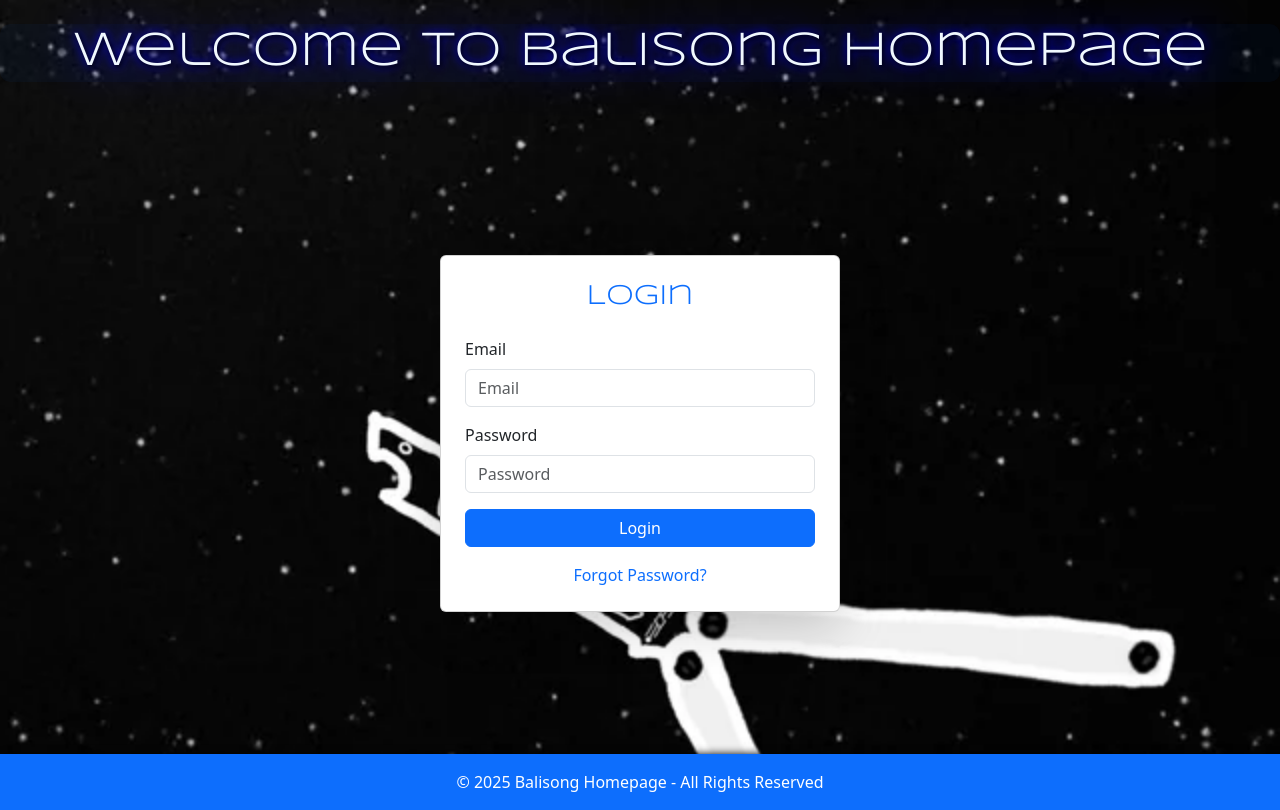
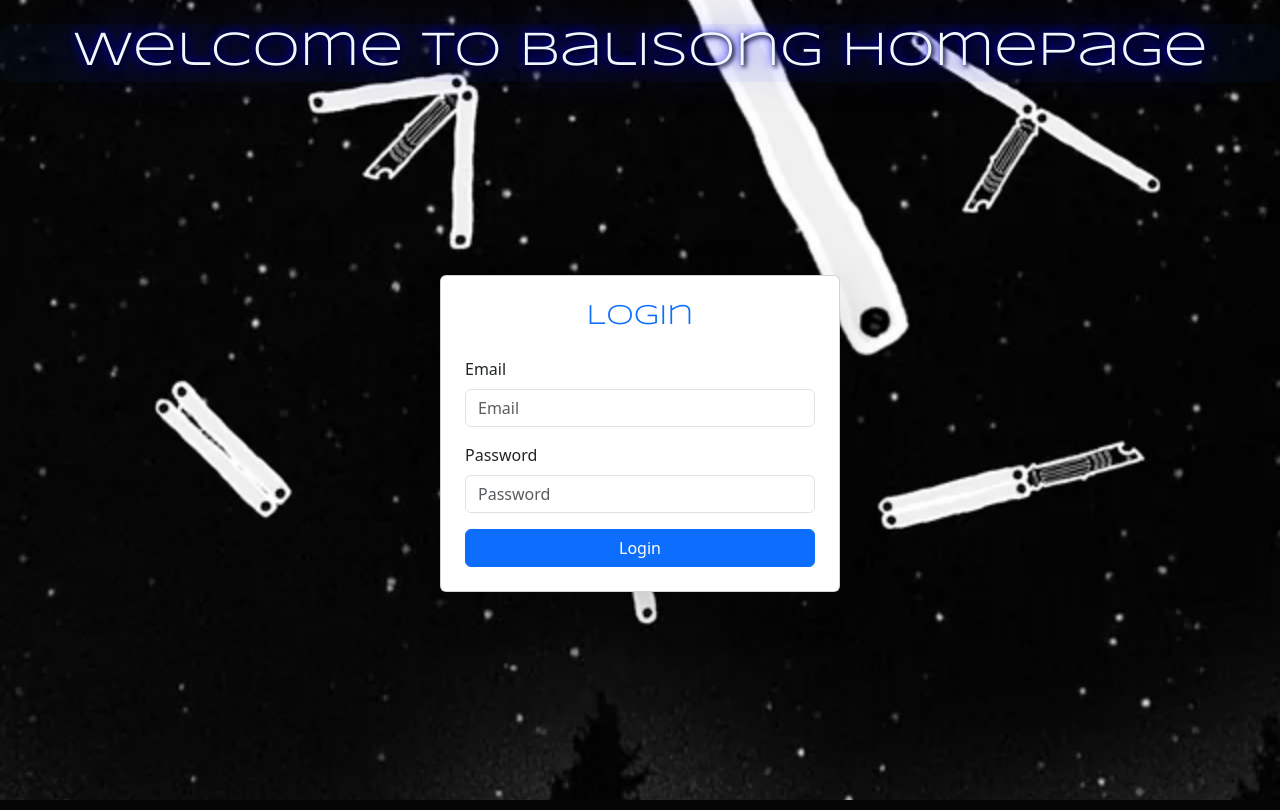
Before and after one commit to IsZelev/Balisong-web-php, a PHP site: page /login.html in a window 1280 px wide. Run offline with PHP 8.4, Linux system fonts and the light colour scheme.

Commit message:
modifiche al php

```diff
--- a/login.html
+++ b/login.html
@@ -34,18 +34,9 @@
                         <button type="submit" class="btn btn-primary">Login</button>
                     </div>
                 </form>
-                <div class="text-center mt-3">
-                    <a href="#" class="text-decoration-none">Forgot Password?</a>
-                </div>
             </div>
         </div>
     </main>
-
-    <footer>
-        <div class="text-center text-white bg-primary py-3">
-            &copy; 2025 Balisong Homepage - All Rights Reserved
-        </div>
-    </footer>
 
     <script src="https://cdn.jsdelivr.net/npm/bootstrap@5.3.3/dist/js/bootstrap.bundle.min.js" integrity="sha384-YvpcrYf0tY3lHB60NNkmXc5s9fDVZLESaAA55NDzOxhy9GkcIdslK1eN7N6jIeHz" crossorigin="anonymous"></script>
 </body>
```
Also changed, not shown: index.php (+8 -5 lines).
